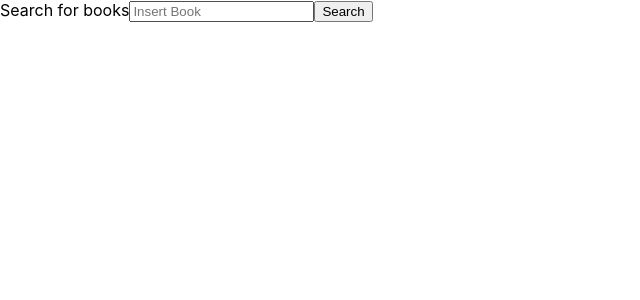
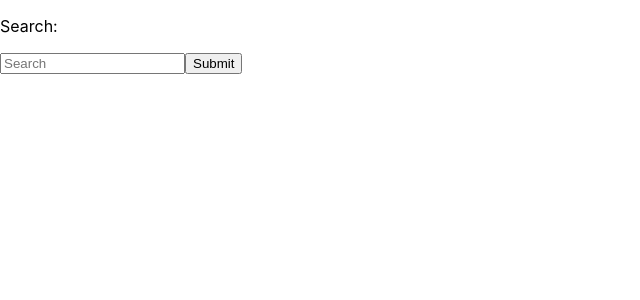
Before and after one commit to HoChiefMinh/google_book_search, a React (Create React App) app in the folder src/: page / in a window 1280 px wide. Shown: the top 300 px of the page, without its empty margins (0-640 px from the left). Built offline with nearby package versions, Linux system fonts and the light colour scheme; the HTML template or start-up script is replaced by a standard one.

Commit message:
search component

```diff
--- a/public/index.html
+++ b/public/index.html
@@ -2,7 +2,7 @@
 <html lang="en">
   <head>
     <meta charset="utf-8" />
-    <!-- <link rel="icon" href="%PUBLIC_URL%/favicon.ico" /> -->
+    <link rel="icon" href="%PUBLIC_URL%/favicon.ico" />
     <meta name="viewport" content="width=device-width, initial-scale=1" />
     <meta name="theme-color" content="#000000" />
     <meta
--- a/src/App.js
+++ b/src/App.js
@@ -1,21 +1,9 @@
 import React from 'react';
 import './App.css';
+import SearchForm from './components/SearchForm.js';
 
-const App = () => {
-  return (
-    <section>
-      <form>
-        <label>
-          <span>Search for books</span>
-          <input
-            type='search'
-            placeholder='Insert Book'
-          />
-          <button type='submit'>Search</button>
-        </label>
-      </form>
-    </section>
-  );
+function App () {
+  return <SearchForm />;
 }
 
 export default App;
--- /dev/null
+++ b/src/components/SearchForm.js
@@ -0,0 +1,44 @@
+import React, { Component } from 'react';
+
+class SearchForm extends Component {
+  // Setting the initial calues of this.state.username and this.state.username and this.state.password
+  state = {
+    search: ''
+  };
+
+  // handles any changes to the input fields
+  handleInputChanges = event => {
+    // Pull the name and value properties off of the event.target (the element which triggerd the event)
+    const { name, value } = event.target;
+
+    //Set the state for the appropriate input field
+    this.setState({
+      [name]: value
+    });
+  };
+
+  //When form is submitted, prevent the default event and alert the search
+  handleFormSubmit = event => {
+    event.preventDefault();
+    alert(`Search: ${this.state.search}`);
+    this.setState({ search: '' });
+  };
+
+  render() {
+    return (
+      <form>
+        <p>Search: {this.state.search}</p>
+        <input
+          type='text'
+          placeholder='Search'
+          name='search'
+          value={this.state.search}
+          onChange={this.handleInputChanges}
+        />
+        <button onClick={this.handleFormSubmit}>Submit</button>
+      </form>
+    );
+  }
+}
+
+export default SearchForm;
```
Also changed, not shown: public/manifest.json.
